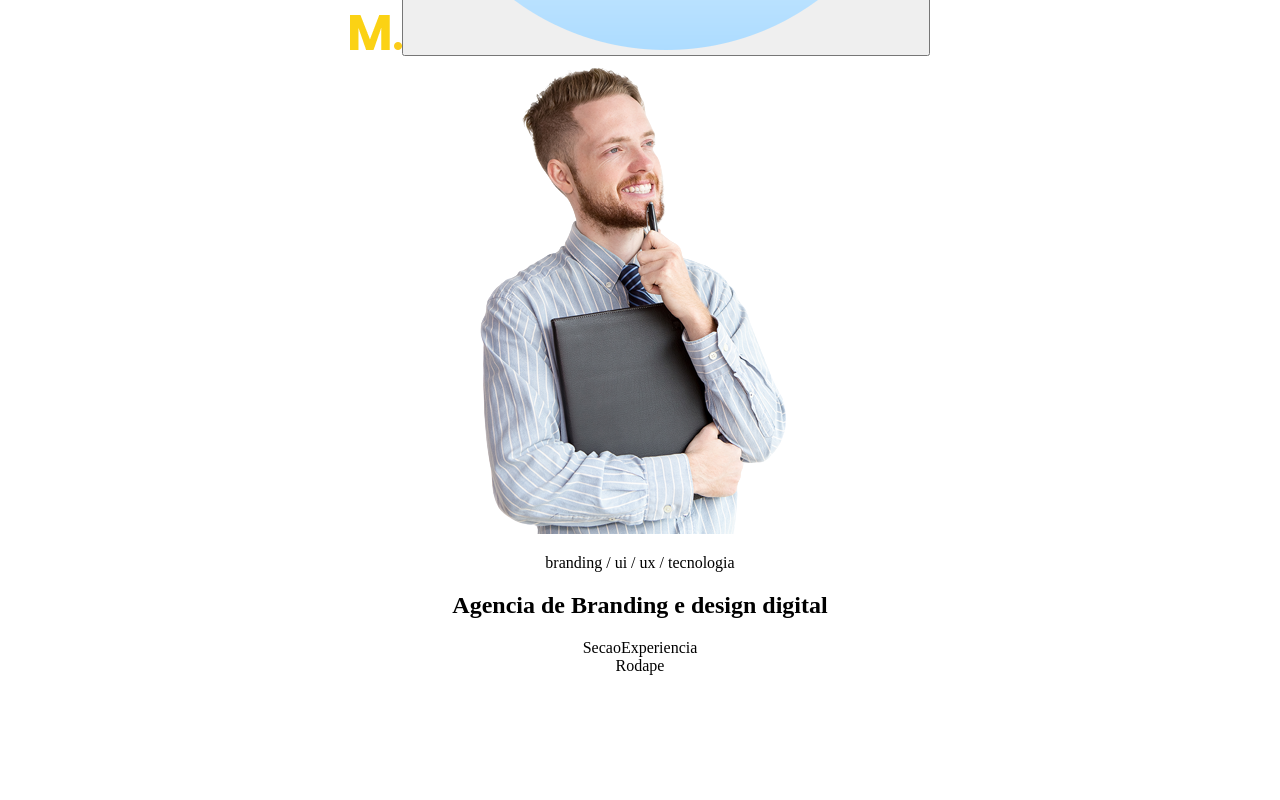
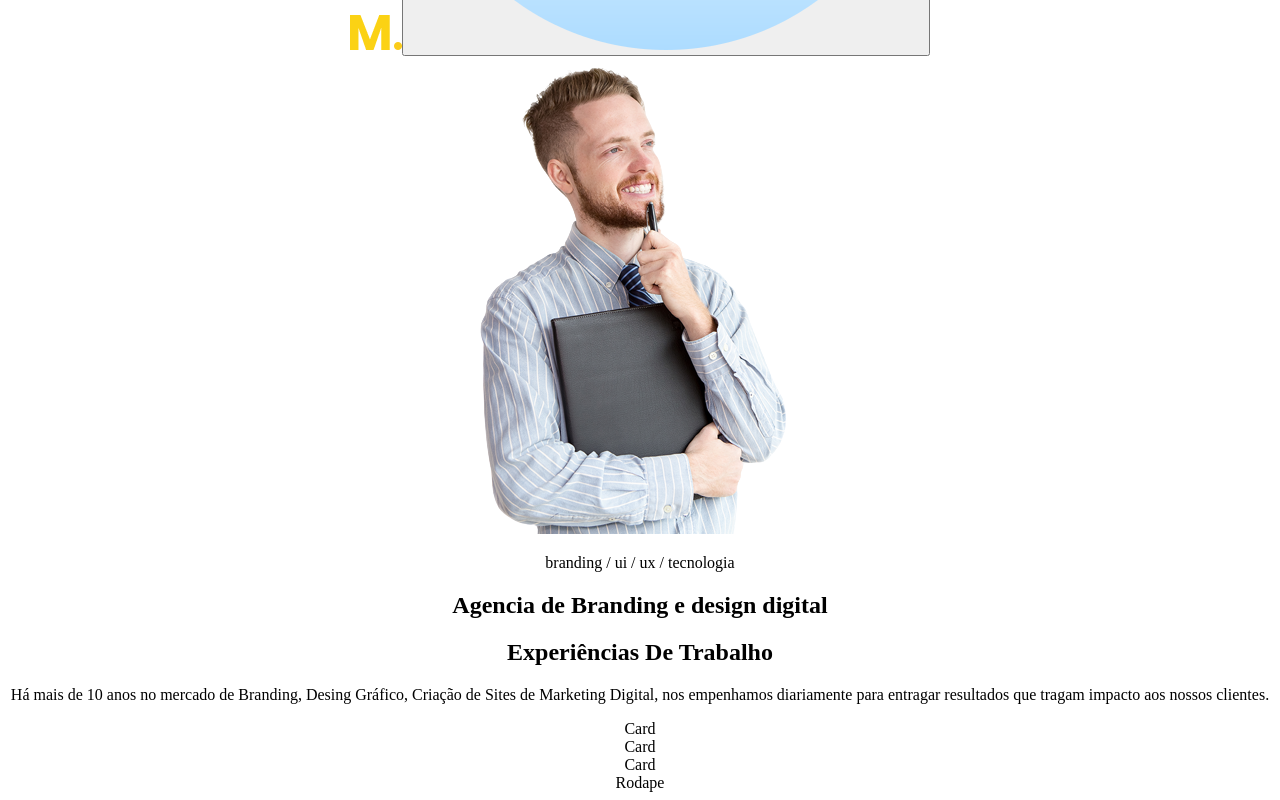
Before and after one commit to Marcos-Monte/react-agencia-design, a React (Create React App) app: page / in a window 1280 px wide. Shown: the part 473-1273 px from the top of the page. Before the commit the page ends 1156 px from the top, so only its background shows below. Built offline with nearby package versions, Linux system fonts and the light colour scheme.

Commit message:
Criação do componente 'SecaoExperiencia'

```diff
--- a/src/Componentes/SecaoExperiencia/index.js
+++ b/src/Componentes/SecaoExperiencia/index.js
@@ -4,9 +4,18 @@ import './style.css';
 
 const SecaoExperiencia = () => {
     return (
-        <div>
-            SecaoExperiencia
-        </div>
+        <section className="experiencia">
+
+            <h2 className="experiencia-titulo">Experiências De Trabalho</h2>
+            <p className="experiencia-paragrafo">Há mais de 10 anos no mercado de Branding, Desing Gráfico, Criação de Sites de Marketing Digital, nos empenhamos diariamente para entragar resultados que tragam impacto aos nossos clientes.</p>
+
+            <div className="experiencia-container">
+                <div>Card</div>
+                <div>Card</div>
+                <div>Card</div>
+            </div>
+
+        </section>
     )
 }
 
```
